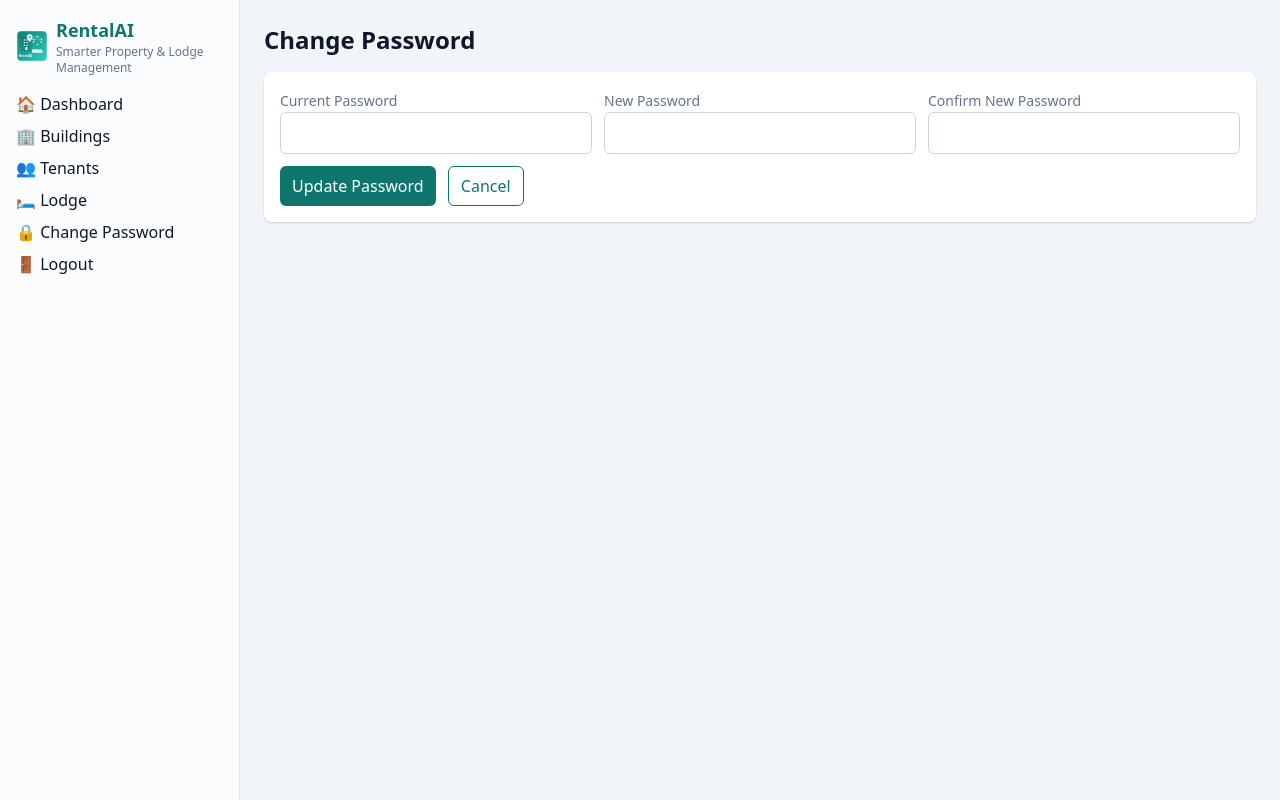
After one commit to bibujohny/rentalAI, a Flask app: page /profile/password in a window 1280 px wide. The commit adds this page. Run offline with Flask 3, Linux system fonts and the light colour scheme; a user stored in the database is signed in; some libraries are stand-ins or nearby versions.

Commit message:
feat(auth): add Change Password page with validation and link in sidebar

```diff
--- a/app/routes/auth.py
+++ b/app/routes/auth.py
@@ -1,5 +1,5 @@
 from flask import Blueprint, render_template, request, redirect, url_for, flash
-from flask_login import login_user, logout_user, login_required
+from flask_login import login_user, logout_user, login_required, current_user
 from werkzeug.security import generate_password_hash, check_password_hash
 from ..models import db, User
 
@@ -42,3 +42,31 @@ def logout():
     logout_user()
     flash('Logged out successfully', 'info')
     return redirect(url_for('auth.login'))
+
+
+@auth_bp.route('/profile/password', methods=['GET', 'POST'])
+@login_required
+def change_password():
+    if request.method == 'POST':
+        current_pw = request.form.get('current_password')
+        new_pw = request.form.get('new_password')
+        confirm_pw = request.form.get('confirm_password')
+
+        # Validate
+        if not check_password_hash(current_user.password, current_pw):
+            flash('Current password is incorrect', 'danger')
+            return redirect(url_for('auth.change_password'))
+        if not new_pw or len(new_pw) < 8:
+            flash('New password must be at least 8 characters', 'warning')
+            return redirect(url_for('auth.change_password'))
+        if new_pw != confirm_pw:
+            flash('New passwords do not match', 'warning')
+            return redirect(url_for('auth.change_password'))
+
+        # Update
+        current_user.password = generate_password_hash(new_pw)
+        db.session.commit()
+        flash('Password updated successfully', 'success')
+        return redirect(url_for('dashboard.home'))
+
+    return render_template('change_password.html')
--- a/app/templates/base.html
+++ b/app/templates/base.html
@@ -39,6 +39,7 @@
       <a href="{{ url_for('buildings.list_buildings') }}" class="block hover:text-teal-600">🏢 Buildings</a>
       <a href="{{ url_for('tenants.list_tenants') }}" class="block hover:text-teal-600">👥 Tenants</a>
       <a href="{{ url_for('lodge.list_guests') }}" class="block hover:text-teal-600">🛏️ Lodge</a>
+      <a href="{{ url_for('auth.change_password') }}" class="block hover:text-teal-600">🔒 Change Password</a>
       <a href="{{ url_for('auth.logout') }}" class="block hover:text-teal-600">🚪 Logout</a>
     </nav>
   </aside>
--- /dev/null
+++ b/app/templates/change_password.html
@@ -0,0 +1,24 @@
+{% extends 'base.html' %}
+{% block content %}
+<h1 class="text-2xl font-bold mb-4">Change Password</h1>
+<div class="card">
+  <form method="post" class="grid grid-cols-1 md:grid-cols-3 gap-3">
+    <div>
+      <label class="text-sm text-slate-500">Current Password</label>
+      <input type="password" name="current_password" class="input" required>
+    </div>
+    <div>
+      <label class="text-sm text-slate-500">New Password</label>
+      <input type="password" name="new_password" class="input" minlength="8" required>
+    </div>
+    <div>
+      <label class="text-sm text-slate-500">Confirm New Password</label>
+      <input type="password" name="confirm_password" class="input" minlength="8" required>
+    </div>
+    <div class="md:col-span-3">
+      <button class="btn">Update Password</button>
+      <a href="{{ url_for('dashboard.home') }}" class="btn-outline ml-2">Cancel</a>
+    </div>
+  </form>
+</div>
+{% endblock %}
```
